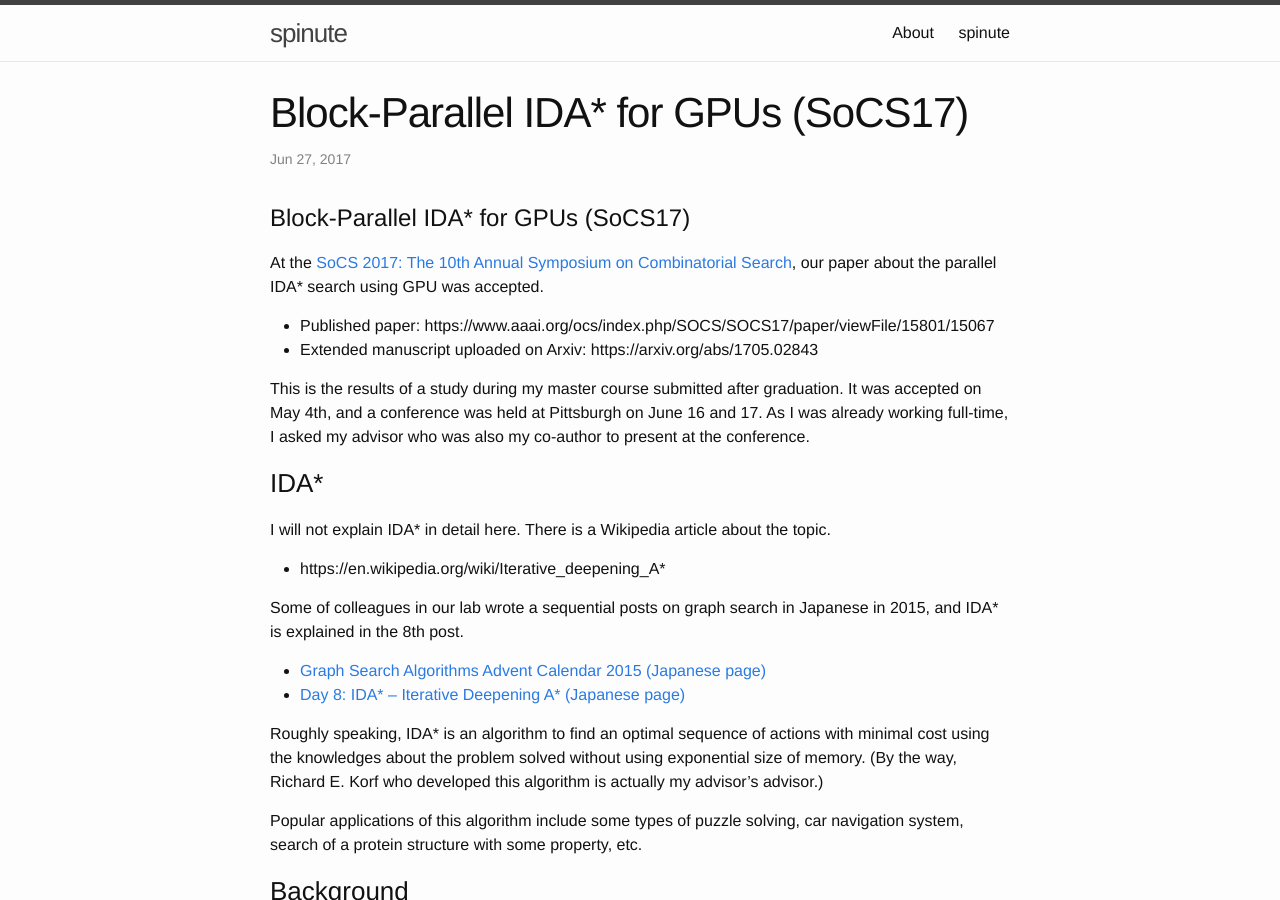
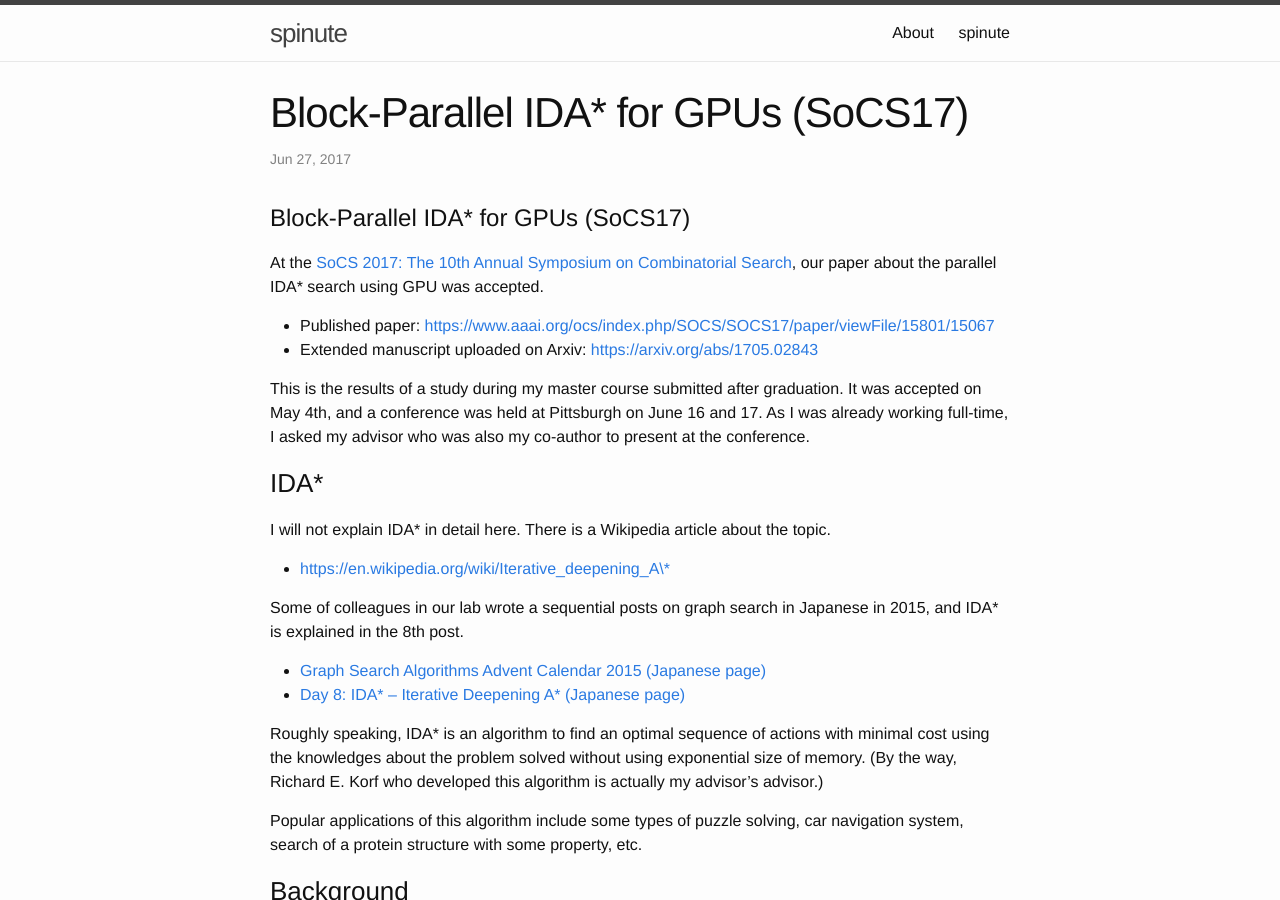
Before and after one commit to spinute/spinute.github.io, a Jekyll site: the page built from _posts/2017-06-27-socs17en.md, in a window 1280 px wide and 900 px high. Built offline with Jekyll 4.4.1, drawn with Linux system fonts in a browser that asks for light colours; some of the changed lines change nothing that is shown.

Commit message:
smallfix

```diff
--- a/_posts/2017-06-27-socs17en.md
+++ b/_posts/2017-06-27-socs17en.md
@@ -10,14 +10,14 @@
 
 At the [SoCS 2017: The 10th Annual Symposium on Combinatorial Search](http://socs17.dreamhosters.com/index.html), our paper about the parallel IDA\* search using GPU was accepted.
 
-* Published paper: https://www.aaai.org/ocs/index.php/SOCS/SOCS17/paper/viewFile/15801/15067
-* Extended manuscript uploaded on Arxiv: https://arxiv.org/abs/1705.02843
+* Published paper: <https://www.aaai.org/ocs/index.php/SOCS/SOCS17/paper/viewFile/15801/15067>
+* Extended manuscript uploaded on Arxiv: <https://arxiv.org/abs/1705.02843>
 
 This is the results of a study during my master course submitted after graduation. It was accepted on May 4th, and a conference was held at Pittsburgh on June 16 and 17. As I was already working full-time, I asked my advisor who was also my co-author to present at the conference.
 
 ### IDA\*
 I will not explain IDA\* in detail here. There is a Wikipedia article about the topic.
-* https://en.wikipedia.org/wiki/Iterative_deepening_A\*
+* <https://en.wikipedia.org/wiki/Iterative_deepening_A\*>
 
 Some of colleagues in our lab wrote a sequential posts on graph search in Japanese in 2015, and IDA\* is explained in the 8th post.
 
```
